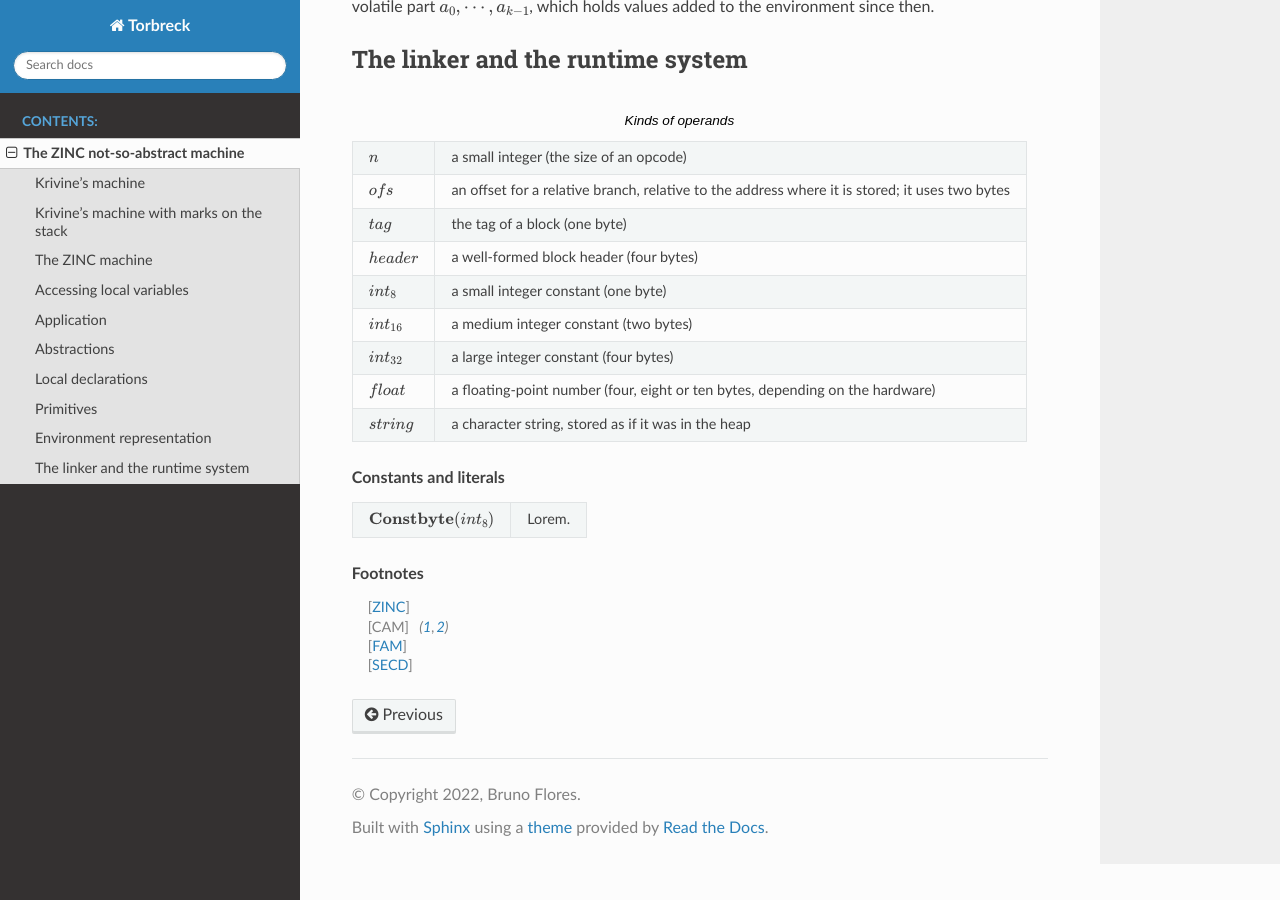
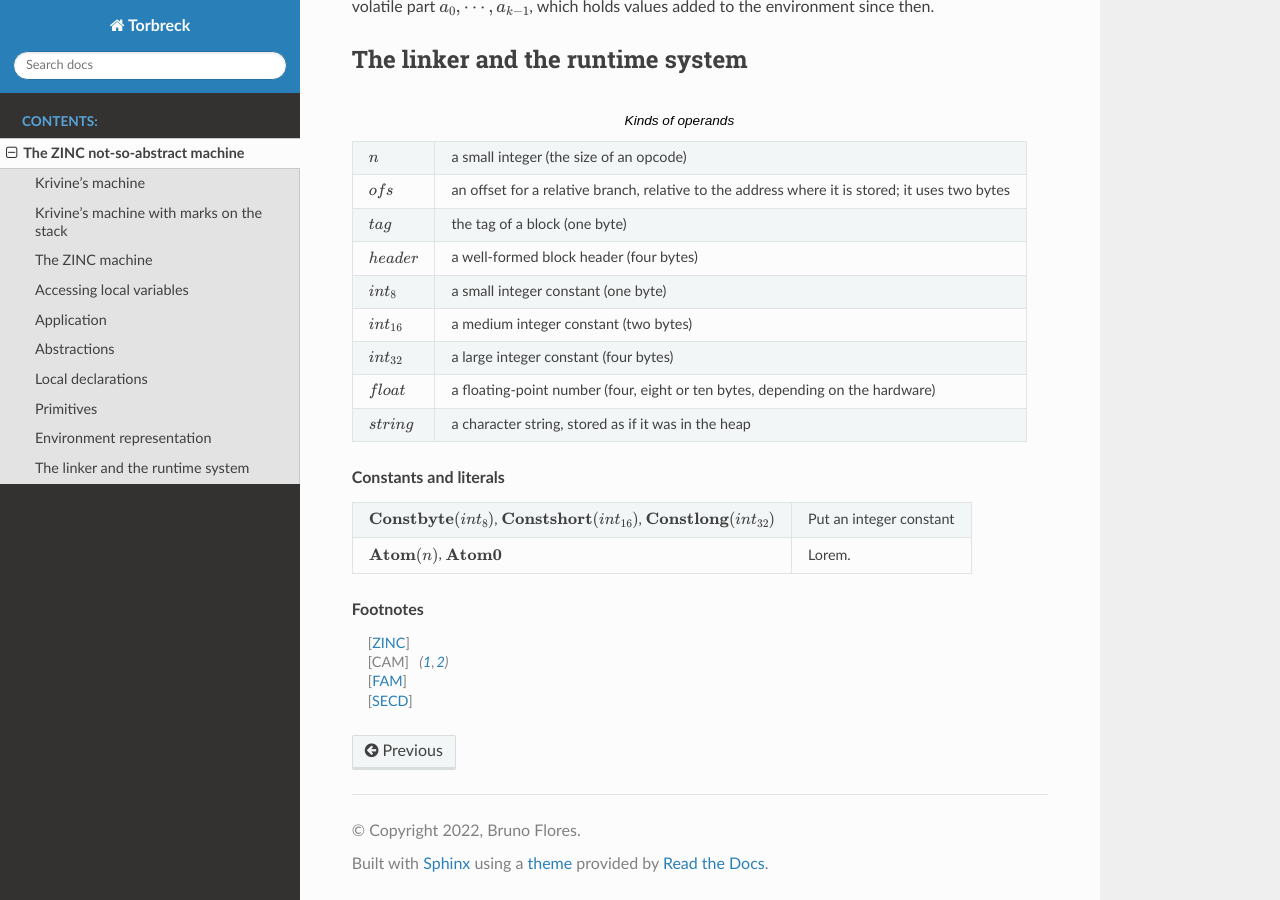
Before and after one commit to brunoflores/torbreck-lang, a Sphinx documentation site: the page built from docs/zam.rst, in a window 1280 px wide and 900 px high, scrolled down 5641 px. Built offline with Sphinx 7.4.7 and the Read the Docs theme 2.0.0, drawn with Linux system fonts in a browser that asks for light colours; some of the changed lines change nothing that is shown.

Commit message:
Add sphinx extension for opcodes.

```diff
--- /dev/null
+++ b/docs/_ext/opcd.py
@@ -0,0 +1,62 @@
+from docutils import nodes
+
+from docutils.parsers.rst import roles
+from docutils.parsers.rst import directives
+from docutils.parsers.rst import Directive
+
+import re
+
+# Pre-compile.
+opcode_role_regex = re.compile(
+    "(?P<op>\w+)(?P<par>\((?P<arg>[a-zA-Z]+)(?P<sub>\d+)?\))?"
+)
+
+
+class OpCode(Directive):
+    required_arguments = 1
+    optional_arguments = 0
+    has_content = False
+    node_class = nodes.math
+
+    option_spec = {
+        "op": directives.unchanged_required,
+    }
+
+    def run(self):
+        text = r"\textbf{" + self.arguments[0] + "}(arg_{8})"
+        math_node = self.node_class(text=text)
+        self.state.nested_parse(self.content, self.content_offset, math_node)
+        return [math_node]
+
+
+def opcode_role(role, rawtext, text, lineno, inliner, options=None, content=None):
+    m = opcode_role_regex.match(text)
+    if not m:
+        return [], []
+    if not m.group("par"):
+        node = nodes.math(text=r"\textbf{{{op}}}".format(op=m.group("op")))
+        return [node], []
+    elif not m.group("sub"):
+        node = nodes.math(
+            text=r"\textbf{{{op}}}({arg})".format(op=m.group("op"), arg=m.group("arg"))
+        )
+        return [node], []
+    else:
+        node = nodes.math(
+            text=r"\textbf{{{op}}}({arg}_{{{sub}}})".format(
+                op=m.group("op"), arg=m.group("arg"), sub=m.group("sub")
+            )
+        )
+        return [node], []
+
+
+def setup(app):
+    app.setup_extension("sphinx.ext.mathjax")
+    app.add_directive("opcode", OpCode)
+    app.add_role("opcode", opcode_role)
+
+    return {
+        "version": "0.1",
+        "parallel_read_safe": True,
+        "parallel_write_safe": True,
+    }
--- a/docs/conf.py
+++ b/docs/conf.py
@@ -36,7 +36,7 @@ author = "Bruno Flores"
 # ones.
 #
 # See https://www.sphinx-doc.org/en/master/usage/extensions/index.html
-extensions = ["sphinx.ext.mathjax", "sphinx.ext.graphviz"]
+extensions = ["sphinx.ext.mathjax", "sphinx.ext.graphviz", "opcd"]
 
 # See https://docs.mathjax.org/en/latest/input/tex/extensions.html
 mathjax3_config = {
--- a/docs/zam.rst
+++ b/docs/zam.rst
@@ -425,7 +425,10 @@ The linker and the runtime system
 .. list-table::
    :header-rows: 0
 
-   * - :math:`\textbf{Constbyte}(int_{8})`
+   * - :opcode:`Constbyte(int8)`, :opcode:`Constshort(int16)`,
+       :opcode:`Constlong(int32)`
+     - Put an integer constant
+   * - :opcode:`Atom(n)`, :opcode:`Atom0`
      - Lorem.
 
 .. rubric:: Footnotes
```
Also changed, not shown: 1 other file.
